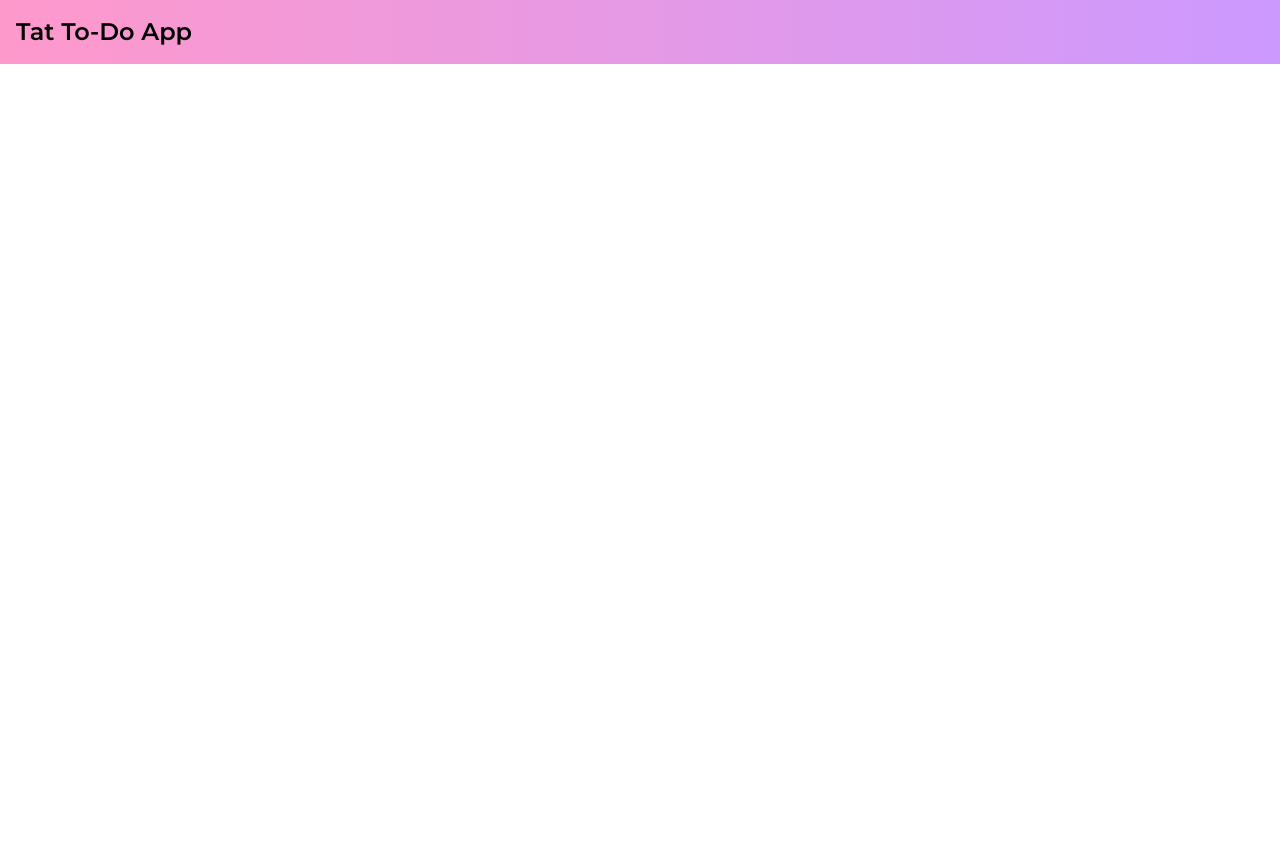
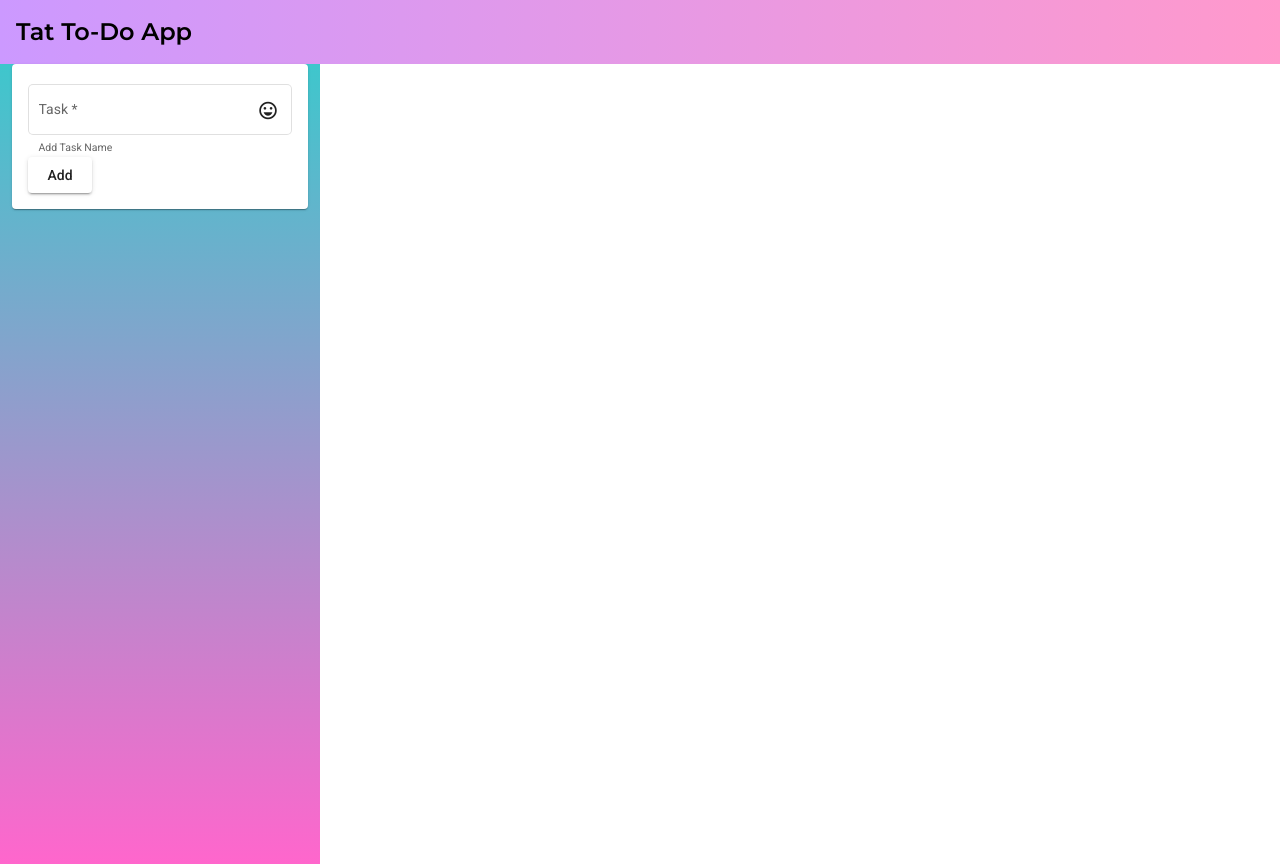
Before and after one commit to socraTat/boredMoments, an Angular app in the folder todo_app/: page / in a window 1280 px wide. Before the commit the page ends 800 px from the top, so only its background shows below. Built offline with nearby package versions, Linux system fonts and the light colour scheme.

Commit message:
added reactive form and added needed Modules

```diff
--- a/todo_app/src/app/navbar/navbar.component.css
+++ b/todo_app/src/app/navbar/navbar.component.css
@@ -1,7 +1,7 @@
 @import url('https://fonts.googleapis.com/css2?family=Montserrat:wght@200;400;600&display=swap');
 
 .main-nav{
-  background: linear-gradient(to left,#cc99ff,#ff99cc);
+  background: linear-gradient(to right,#cc99ff,#ff99cc);
 }
 
 .main-nav h1{
--- a/todo_app/src/app/todo/todo.component.css
+++ b/todo_app/src/app/todo/todo.component.css
@@ -0,0 +1,12 @@
+.col-md-3{
+  background: linear-gradient(to bottom, #33cccc -6%, #ff66cc 100%);
+  height: 100vh;
+}
+
+.matformfield{
+  width: 100%;
+}
+
+.matformbtn{
+
+}
--- a/todo_app/src/app/todo/todo.component.html
+++ b/todo_app/src/app/todo/todo.component.html
@@ -1,6 +1,23 @@
 <div class="container-fluid">
   <div class="row">
-    <div class="col-md-3"></div>
+    <div class="col-md-3">
+      <div>
+        <mat-card>
+          <form [formGroup]="todoForm">
+            <mat-form-field appearance="outline" class="matformfield">
+              <mat-label>Task</mat-label>
+              <input formControlName="item" matInput placeholder="Add Task Here">
+              <mat-icon matSuffix>sentiment_very_satisfied</mat-icon>
+              <mat-hint>Add Task Name</mat-hint>
+
+            </mat-form-field>
+            <button class="matformbtn" mat-raised-button>Add</button>
+          </form>
+        </mat-card>
+      </div>
+
+    </div>
+
     <div class="col-md-9"></div>
   </div>
 </div>
--- a/todo_app/src/app/todo/todo.component.ts
+++ b/todo_app/src/app/todo/todo.component.ts
@@ -1,4 +1,5 @@
 import { Component, OnInit } from '@angular/core';
+import {FormGroup, FormBuilder, Validators} from '@angular/forms';
 
 @Component({
   selector: 'app-todo',
@@ -7,9 +8,15 @@ import { Component, OnInit } from '@angular/core';
 })
 export class TodoComponent implements OnInit {
 
-  constructor() { }
+  todoForm!: FormGroup;
+
+
+  constructor(private formB: FormBuilder) { }
 
   ngOnInit(): void {
+    this.todoForm = this.formB.group({
+      item: ['' ,Validators.required]
+    })
   }
 
 }
```
Also changed, not shown: todo_app/src/app/app.module.ts (+20 -1 lines).
